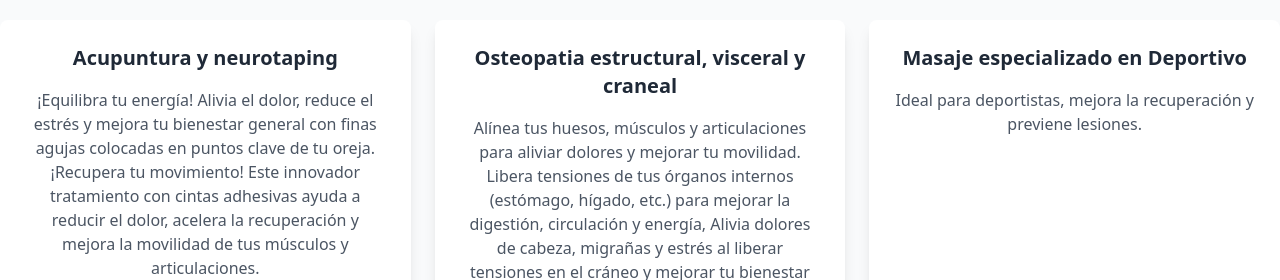
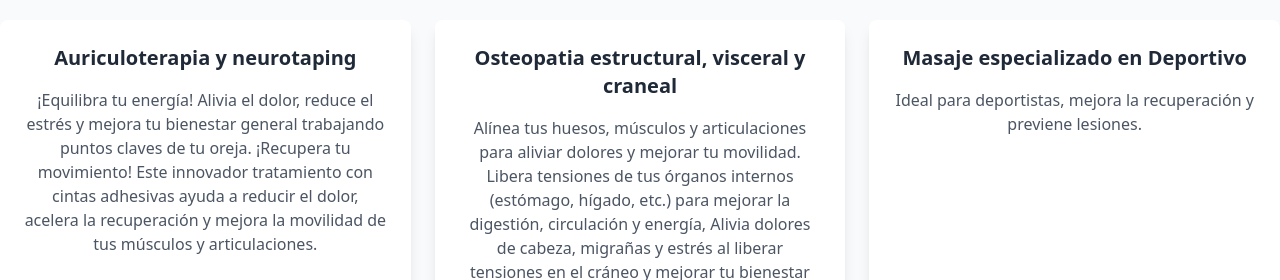
Before and after one commit to MasajesInes/site, a plain HTML site: page index.html in a window 1280 px wide. Shown: the part 672-952 px from the top of the page. Drawn offline with nearby package versions, Linux system fonts and the light colour scheme.

Commit message:
Update index.html

```diff
--- a/index.html
+++ b/index.html
@@ -36,8 +36,8 @@
             <h2 class="text-3xl font-bold mb-6">Nuestros Servicios</h2>
             <div class="grid grid-cols-1 md:grid-cols-3 gap-6">
                 <div class="bg-white shadow-lg rounded-lg p-6">
-                    <h3 class="text-xl font-semibold mb-4">Acupuntura y neurotaping</h3>
-                    <p class="text-gray-600">¡Equilibra tu energía! Alivia el dolor, reduce el estrés y mejora tu bienestar general con finas agujas colocadas en puntos clave de tu oreja.
+                    <h3 class="text-xl font-semibold mb-4">Auriculoterapia y neurotaping</h3>
+                    <p class="text-gray-600">¡Equilibra tu energía! Alivia el dolor, reduce el estrés y mejora tu bienestar general trabajando puntos claves de tu oreja.
                         ¡Recupera tu movimiento! Este innovador tratamiento con cintas adhesivas ayuda a reducir el dolor, acelera la recuperación y mejora la movilidad de tus músculos y articulaciones.
                     </p>
                 </div>
```
